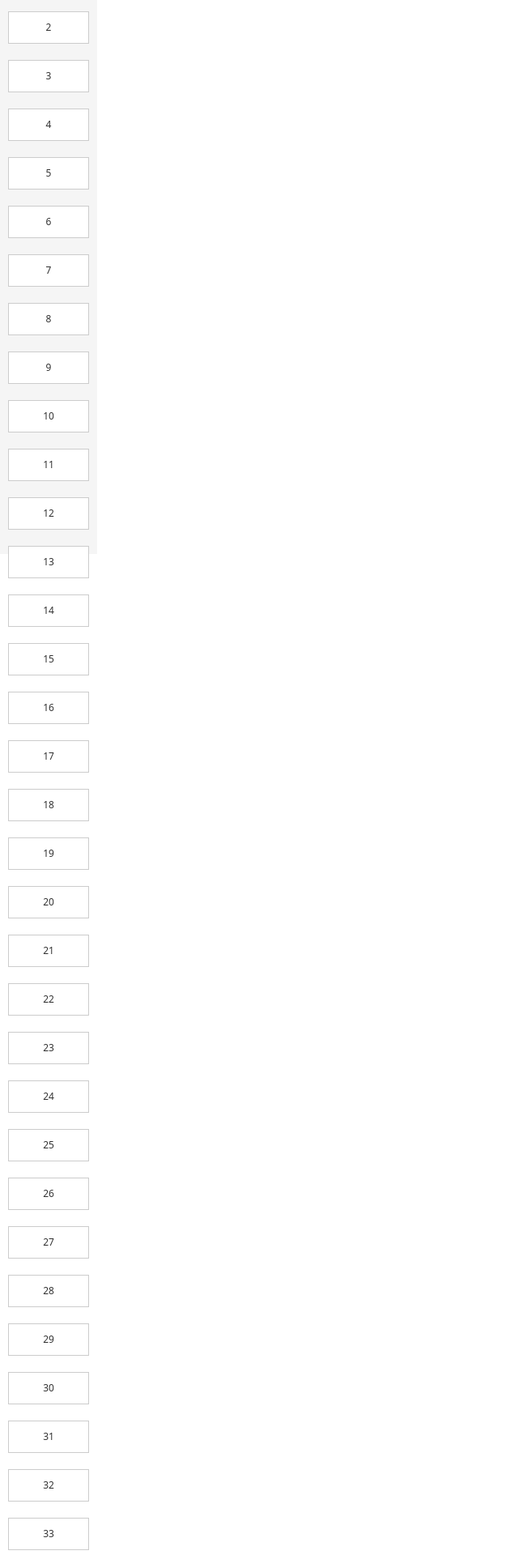
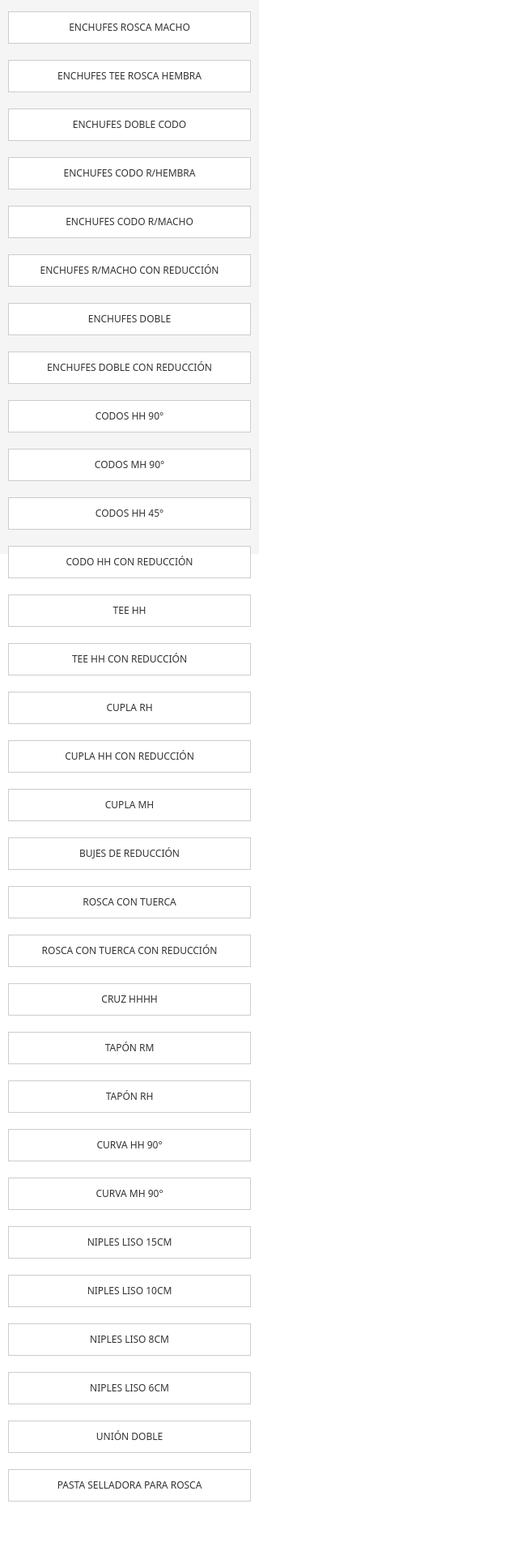
Before and after one commit to dmbruno/AQUA, a React (Create React App) app: page /insumos in a window 1280 px wide. Shown: the part 180-2100 px from the top of the page at 81% size, without its empty margins (0-640 px from the left). After the commit the page ends 2034 px from the top, so only its background shows below. Built offline with nearby package versions, Linux system fonts and the light colour scheme.

Commit message:
base de datos

```diff
--- a/src/componentes/Insumos List/InsumosDetail.jsx
+++ b/src/componentes/Insumos List/InsumosDetail.jsx
@@ -1,18 +1,47 @@
-import React from 'react';
+import React, { useState } from 'react';
 
-const InsumosDetail = ({ insumos, categoriaSeleccionada }) => {
-    const insumosCategoria = insumos[categoriaSeleccionada];
+const InsumosDetail = ({ insumos, nombreInsumo }) => {
+    const [proveedorSeleccionado, setProveedorSeleccionado] = useState(null);
+
+    // Filtrar todos los insumos que tienen el mismo nombre
+    const insumosSeleccionados = insumos.filter(insumo => Object.keys(insumo)[0] === nombreInsumo);
+
+    // Filtrar los insumos seleccionados por el proveedor seleccionado
+    const insumosFiltradosPorProveedor = proveedorSeleccionado ?
+        insumosSeleccionados.filter(insumo => insumo[nombreInsumo].Proveedor === proveedorSeleccionado)
+        : insumosSeleccionados;
 
     return (
-        <div className=" p-4">
-            <h2 className='font-bold py-3'>{categoriaSeleccionada}</h2>
-            <ul>
-                {Object.keys(insumosCategoria).map((nombre) => (
-                    <li key={nombre} className="mb-1">
-                        <strong>{nombre}</strong> - ARS $ {insumosCategoria[nombre].price}
-                    </li>
+        <div className="p-4 w-96">
+            <h2 className='font-bold py-3'>{nombreInsumo}</h2>
+            {/* Selector de proveedores */}
+            <select onChange={(e) => setProveedorSeleccionado(e.target.value)} defaultValue="">
+                <option value="">Todos los proveedores</option>
+                {/* Obtener la lista de proveedores únicos */}
+                {insumosSeleccionados.map((insumo, index) => (
+                    <option key={index} value={insumo[nombreInsumo].Proveedor}>
+                        {insumo[nombreInsumo].Proveedor}
+                    </option>
                 ))}
-            </ul>
+            </select>
+            {/* Iterar sobre todos los insumos seleccionados */}
+            {insumosFiltradosPorProveedor.map((insumo, index) => {
+                const detallesInsumo = insumo[nombreInsumo];
+                return (
+                    <ul key={index} className='w-96'>
+                        <li className="mb-1">
+                            <strong>Proveedor:</strong> {detallesInsumo.Proveedor}
+                        </li>
+                        <li className="mb-3">
+                            <strong>Descripción: </strong> {detallesInsumo.Descripción}
+                        </li>
+                        <li className="mb-3">
+                            <strong>ARS : </strong> {detallesInsumo.preciofinal}
+                        </li>
+                        {/* Agrega aquí los otros detalles del insumo */}
+                    </ul>
+                );
+            })}
         </div>
     );
 };
--- a/src/componentes/Insumos List/InsumosList.css
+++ b/src/componentes/Insumos List/InsumosList.css
@@ -1,6 +1,7 @@
 .contenedor{
     display: flex;
     flex-direction: row;
+    width: 18.75rem;
 }
 
 
@@ -10,7 +11,6 @@
     align-items: start;
     justify-content: start;
     height: 100vh;
-    width: 7.5rem;
     background-color: #f5f5f5;
 
 }
@@ -24,7 +24,7 @@
     color: #333;
     cursor: pointer;
     transition: background-color 0.3s ease;
-    width: 6.25rem;
+    width: 18.75rem;
     text-align: center;
 }
 
--- a/src/componentes/Insumos List/InsumosList.jsx
+++ b/src/componentes/Insumos List/InsumosList.jsx
@@ -2,32 +2,38 @@ import React, { useState } from 'react';
 import insumosData from '../../data/mock_data.json';
 import './InsumosList.css';
 import InsumosDetail from './InsumosDetail';
-import Header from '../Header'
+import Header from '../Header';
 
 const InsumosList = () => {
     const { insumos } = insumosData;
-    const [categoriaSeleccionada, setCategoriaSeleccionada] = useState(null);
 
-    const handleCategoriaClick = (categoria) => {
-        setCategoriaSeleccionada(categoria);
+    // Obtener todos los nombres únicos de los insumos
+    const nombresInsumos = insumos.map(insumo => Object.keys(insumo)[0]);
+    const nombresUnicos = [...new Set(nombresInsumos)];
+
+    const [insumoSeleccionado, setInsumoSeleccionado] = useState(null);
+
+    const handleInsumoClick = (nombreInsumo) => {
+        setInsumoSeleccionado(nombreInsumo);
     };
 
     return (
         <>
-        <Header/>
+            <Header />
             <div className='contenedor'>
                 <div className="insumos-container">
-                    {Object.keys(insumos).map((categoria) => (
+                    {/* Mapear sobre los nombres únicos de los insumos y mostrar un botón por cada uno */}
+                    {nombresUnicos.map((nombreInsumo, index) => (
                         <button
-                            key={categoria}
+                            key={index}
                             className="insumo-button"
-                            onClick={() => handleCategoriaClick(categoria)}
+                            onClick={() => handleInsumoClick(nombreInsumo)}
                         >
-                            {categoria}
+                            {nombreInsumo}
                         </button>
                     ))}
                 </div>
-                {categoriaSeleccionada && <InsumosDetail insumos={insumos} categoriaSeleccionada={categoriaSeleccionada} />}
+                {insumoSeleccionado && <InsumosDetail insumos={insumos} nombreInsumo={insumoSeleccionado} />}
             </div>
         </>
     );
```
